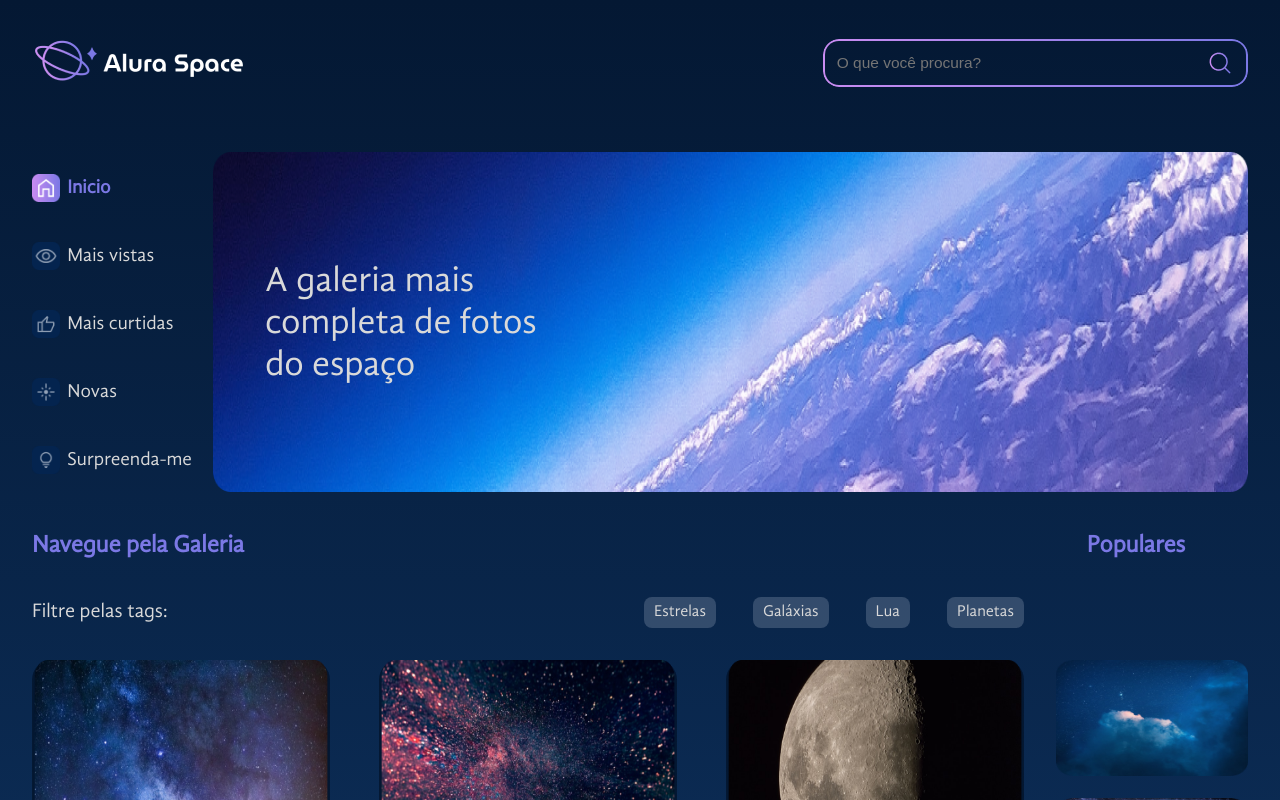
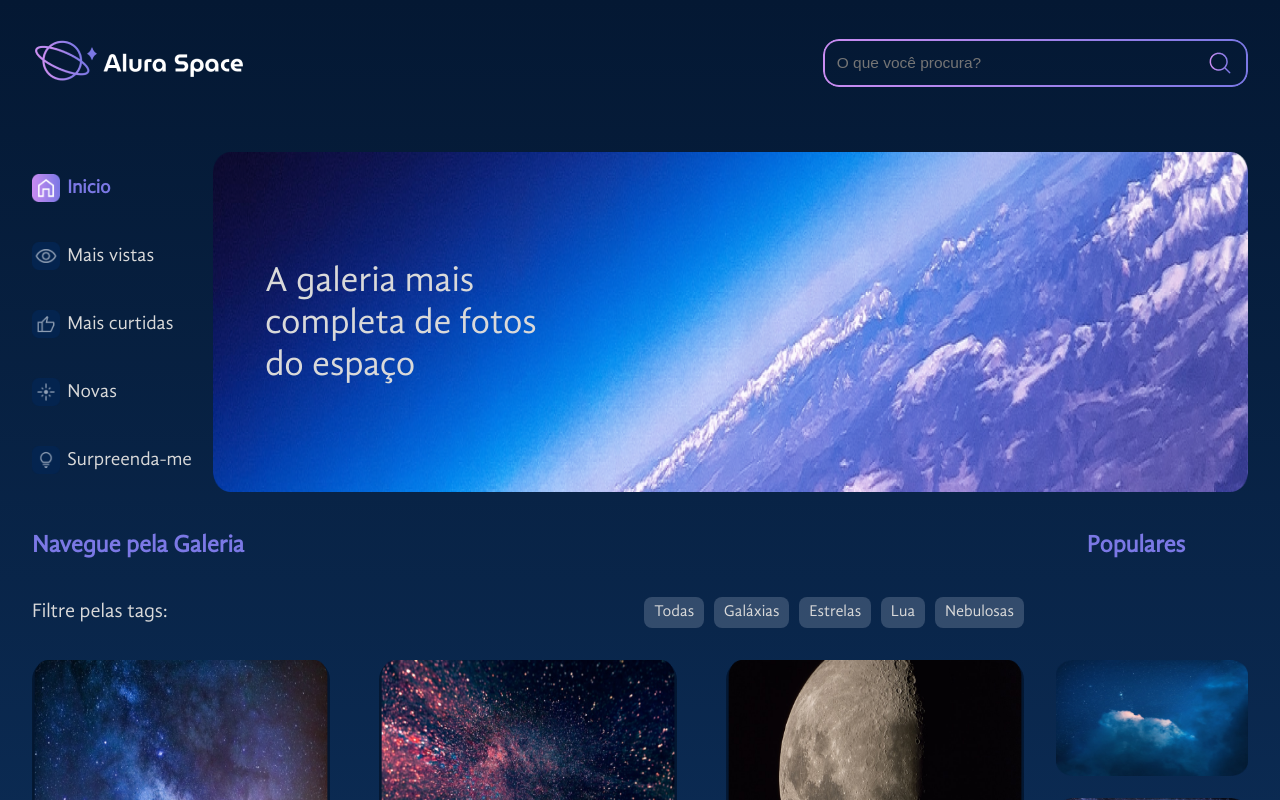
Before and after one commit to marcelluscaio/ReactArquivosEstaticos, a React (Create React App) app: page / in a window 1280 px wide. Shown: the top 800 px of the page. Built offline with nearby package versions, Linux system fonts and the light colour scheme.

Commit message:
Finishing project

```diff
--- a/src/components/Gallery/index.jsx
+++ b/src/components/Gallery/index.jsx
@@ -3,14 +3,25 @@ import photos from './photos.json';
 import favorito from './img/favorito.png'
 import open from './img/open.png'
 import Tags from '../Tags';
+import { useState } from 'react';
 
 export default function Gallery(){
+   const [photosShown, setPhotosShown] = useState(photos);
+   const tags = [...new Set(photos.map(photo => photo.tag))];
+   const filterPhotos = (tag) => {
+      setPhotosShown(photos.filter(photo => photo.tag === tag))
+   }
+
+   const showAllPhotos = () => {
+      setPhotosShown(photos)
+   }
+
    return(
       <section className={styles.gallery}>
          <h2>Navegue pela Galeria</h2>
-         <Tags/>
+         <Tags tags={tags} filterPhotos={filterPhotos} showAllPhotos={showAllPhotos}/>
          <ul className={styles.gallery__cards}>
-            {photos.map(photo => {
+            {photosShown.map(photo => {
                return(
                   <li key={photo.id} className={styles.gallery__card}>
                      <img
--- a/src/components/Gallery/style/Gallery.module.scss
+++ b/src/components/Gallery/style/Gallery.module.scss
@@ -6,6 +6,7 @@
    align-items: flex-start;
    margin-left: 17%;
   */
+  flex-grow: 1;
 
    margin-top: 1rem;
    margin-bottom: 2rem;
--- a/src/components/Tags/index.jsx
+++ b/src/components/Tags/index.jsx
@@ -1,14 +1,12 @@
 import styles from "./style/Tags.module.scss"
 
-export default function Tags(){
+export default function Tags({tags, filterPhotos, showAllPhotos}){
    return(
       <div className={styles.tags}>
          <p>Filtre pelas tags:</p>
          <ul className={styles.tags__lista}>
-            <li>Estrelas</li>
-            <li>Galáxias</li>
-            <li>Lua</li>
-            <li>Planetas</li>
+            <li onClick={showAllPhotos}>Todas</li>
+            {tags.map( tag => <li onClick={() => filterPhotos(tag)}>{tag}</li>)}
          </ul>
       </div>
    )
```
